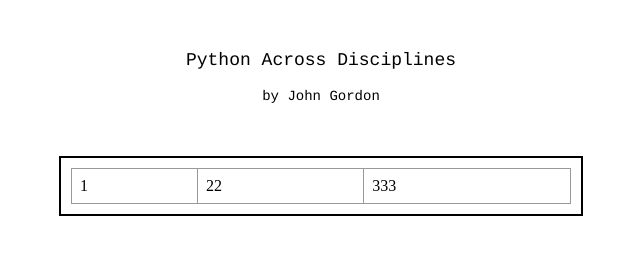
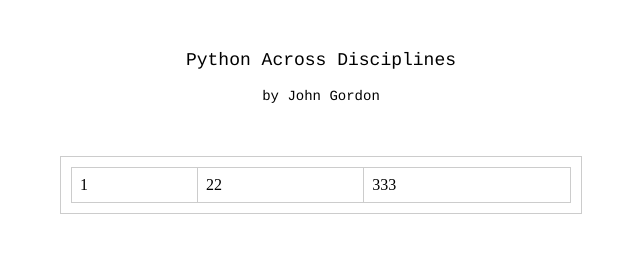
Before and after one commit to pythonacrossdisciplines/pythonacrossdisciplines.github.io, a plain HTML site: page index.html in a window 1280 px wide. Shown: the whole page, without its empty margins (319-959 px from the left). Drawn offline with Linux system fonts and the light colour scheme.

Commit message:
Update index.html

```diff
--- a/index.html
+++ b/index.html
@@ -9,7 +9,7 @@
         /* Style for the div */
         .container {
           width: 500px;           /* Set the width of the div */
-          border: 2px solid black; /* Add a border around the div for visualization */
+          border: 1px solid #cccccc; /* Add a border around the div for visualization */
           padding: 10px;          /* Optional padding */
           margin: 20px auto;      /* Center the div horizontally */
         }
@@ -22,7 +22,7 @@
 
         /* Optional: Styling for table rows and cells */
         th, td {
-          border: 1px solid #999999; /* Add borders to the table cells */
+          border: 1px solid #cccccc; /* Add borders to the table cells */
           padding: 8px;            /* Add padding inside cells */
           text-align: left;        /* Align text to the left */
         }
```
